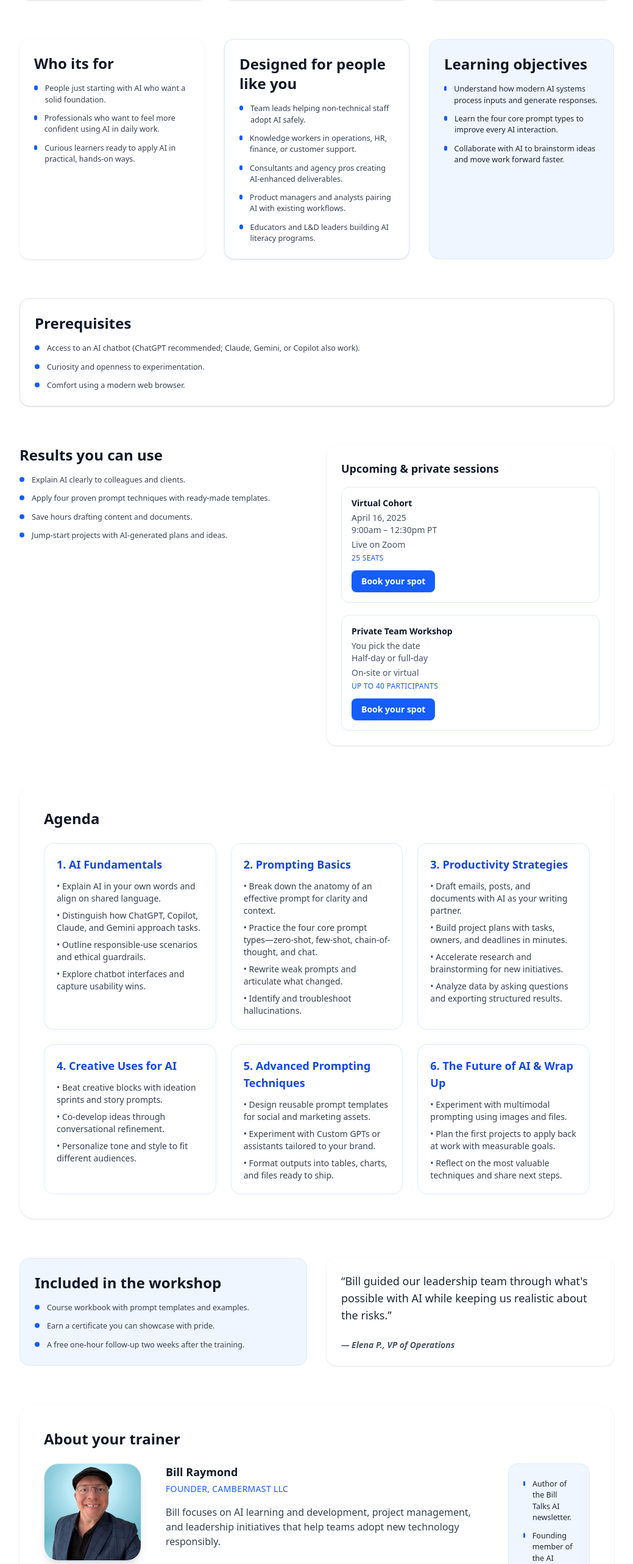
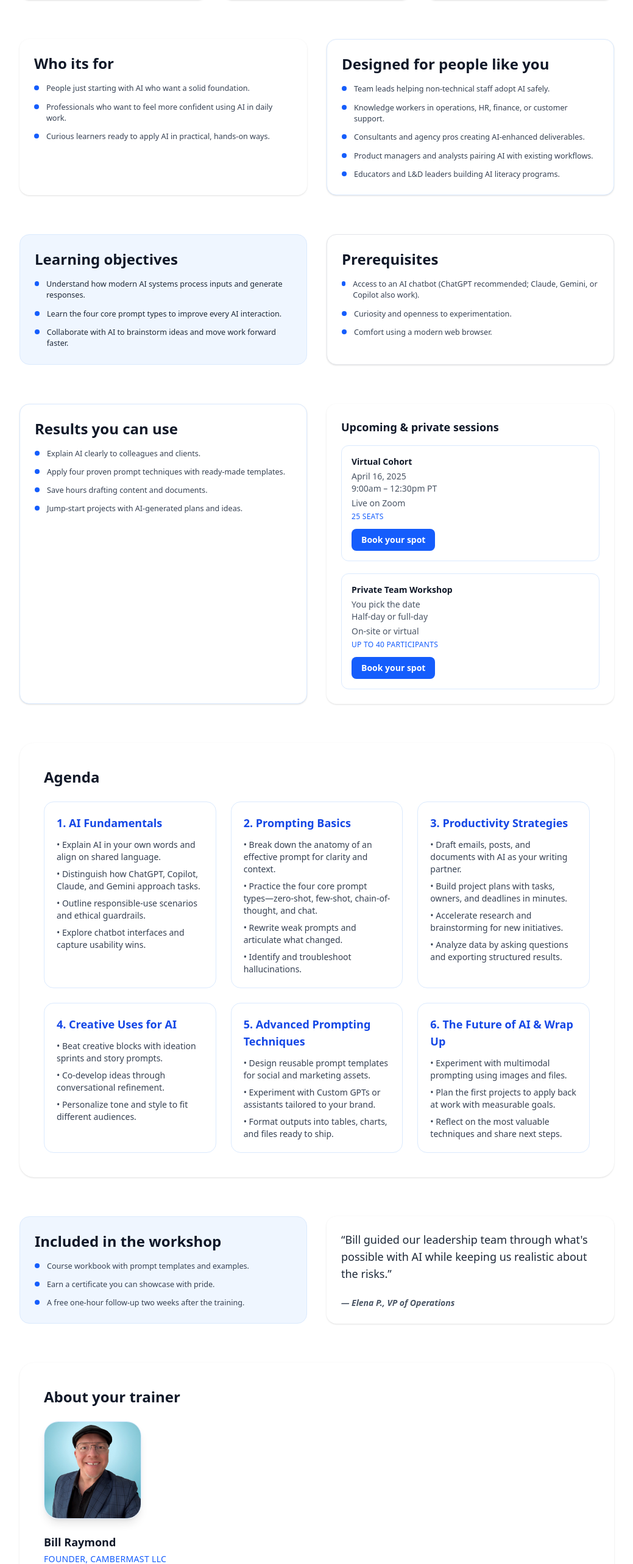
Before and after one commit to BillRaymond/cambermast-website-new, a SvelteKit app in the folder web/: page /training/ai-fundamentals in a window 1280 px wide. Shown: the part 1313-3877 px from the top of the page at 61% size, without its empty margins (120-1159 px from the left). Built offline with nearby package versions, Linux system fonts and the light colour scheme.

Commit message:
adjust bill layout

```diff
--- a/web/src/routes/training/ai-fundamentals/+page.svelte
+++ b/web/src/routes/training/ai-fundamentals/+page.svelte
@@ -68,7 +68,7 @@
 		</section>
 	{/if}
 
-	<section class="grid gap-8 md:grid-cols-2 lg:grid-cols-3">
+	<section class="grid gap-8 md:grid-cols-2">
 		{#if data.audience?.length}
 			<div class="rounded-2xl bg-white p-6 shadow">
 				<h2 class="text-2xl font-semibold text-gray-900">Who its for</h2>
@@ -95,6 +95,10 @@
 				</ul>
 			</div>
 		{/if}
+	</section>
+
+	{#if data.objectives?.length || data.prerequisites?.length}
+		<section class="grid gap-8 md:grid-cols-2">
 			{#if data.objectives?.length}
 				<div class="rounded-2xl border border-blue-100 bg-blue-50 p-6">
 					<h2 class="text-2xl font-semibold text-gray-900">Learning objectives</h2>
@@ -108,10 +112,8 @@
 					</ul>
 				</div>
 			{/if}
-	</section>
-
 			{#if data.prerequisites?.length}
-		<section class="rounded-2xl border border-gray-200 bg-white p-6 shadow">
+				<div class="rounded-2xl border border-gray-200 bg-white p-6 shadow">
 					<h2 class="text-2xl font-semibold text-gray-900">Prerequisites</h2>
 					<ul class="mt-4 space-y-3 text-gray-700">
 						{#each data.prerequisites as prerequisite}
@@ -121,11 +123,13 @@
 							</li>
 						{/each}
 					</ul>
+				</div>
+			{/if}
 		</section>
 	{/if}
 
 	<section class="grid gap-8 md:grid-cols-2">
-		<div>
+		<div class="rounded-2xl border border-blue-100 bg-white p-6 shadow">
 			<h2 class="text-2xl font-semibold text-gray-900">Results you can use</h2>
 			<ul class="mt-4 space-y-3 text-gray-700">
 				{#each data.takeaways as takeaway}
@@ -197,24 +201,26 @@
 	{#if data.aboutTrainer}
 		<section class="rounded-3xl bg-white p-8 shadow md:p-10">
 			<h2 class="text-2xl font-semibold text-gray-900">{data.aboutTrainer.title}</h2>
-			<div class="mt-6 flex flex-col gap-6 md:flex-row md:items-start md:gap-10">
+			<div class="mt-6 flex flex-col gap-6 lg:flex-row lg:items-start lg:gap-10">
+				{#if data.aboutTrainer.photo || data.aboutTrainer.highlights?.length}
+					<div class="flex flex-col items-center gap-6 lg:w-72 lg:shrink-0 lg:items-start">
 						{#if data.aboutTrainer.photo}
-					<div class="flex flex-col items-center md:shrink-0 md:items-start">
 							<img
 								src={data.aboutTrainer.photo}
 								alt={data.aboutTrainer.photoAlt ?? data.aboutTrainer.name}
 								class="h-40 w-40 rounded-3xl border border-blue-100 object-cover shadow-lg"
 							/>
-					</div>
 						{/if}
-				<div class="md:max-w-xl">
+						<div class="lg:max-w-xl">
 							<p class="text-lg font-semibold text-gray-900">{data.aboutTrainer.name}</p>
-					<p class="mt-1 text-sm uppercase tracking-wide text-blue-600">{data.aboutTrainer.role}</p>
+							<p class="mt-1 text-sm uppercase tracking-wide text-blue-600">
+								{data.aboutTrainer.role}
+							</p>
 							<p class="mt-4 text-base text-gray-700">{data.aboutTrainer.summary}</p>
 						</div>
 						{#if data.aboutTrainer.highlights?.length}
 							<ul
-						class="flex-1 space-y-3 rounded-2xl border border-blue-100 bg-blue-50 p-6 text-gray-800"
+								class="w-full space-y-3 rounded-2xl border border-blue-100 bg-blue-50 p-6 text-gray-800"
 							>
 								{#each data.aboutTrainer.highlights as highlight}
 									<li class="flex items-start gap-3">
@@ -223,6 +229,8 @@
 									</li>
 								{/each}
 							</ul>
+						{/if}
+					</div>
 				{/if}
 			</div>
 		</section>
```
Lines whose indentation alone changed are shown as unchanged.
